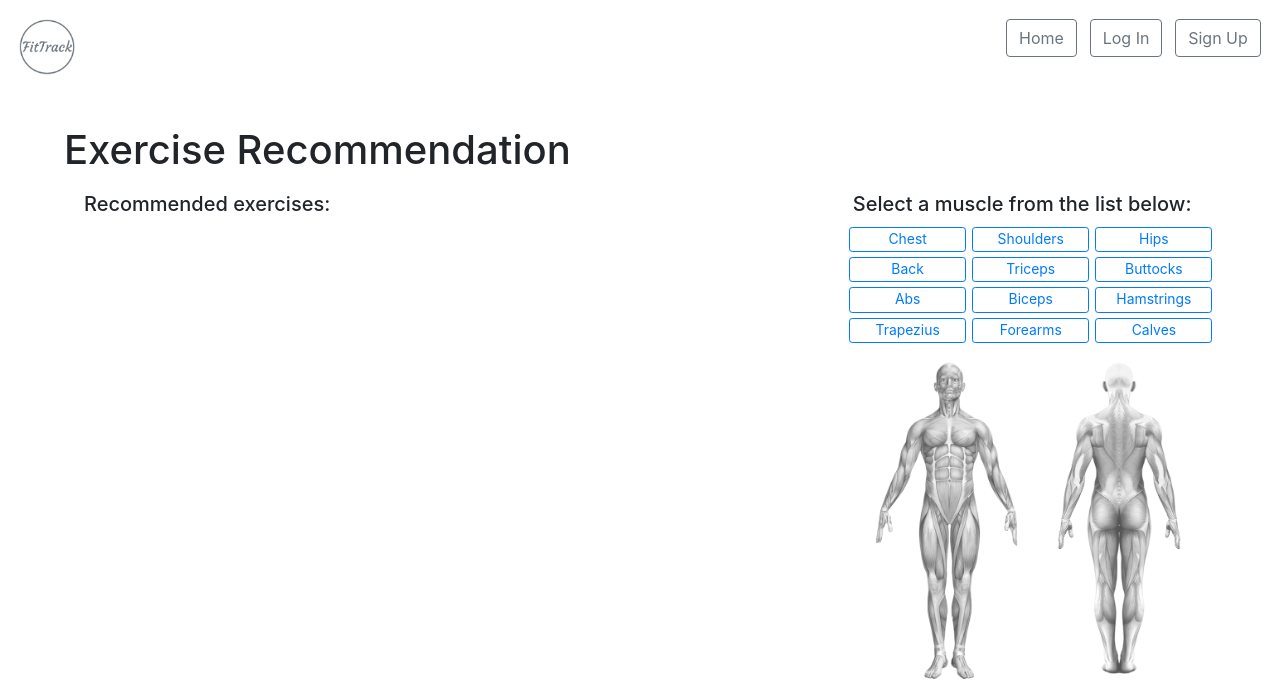
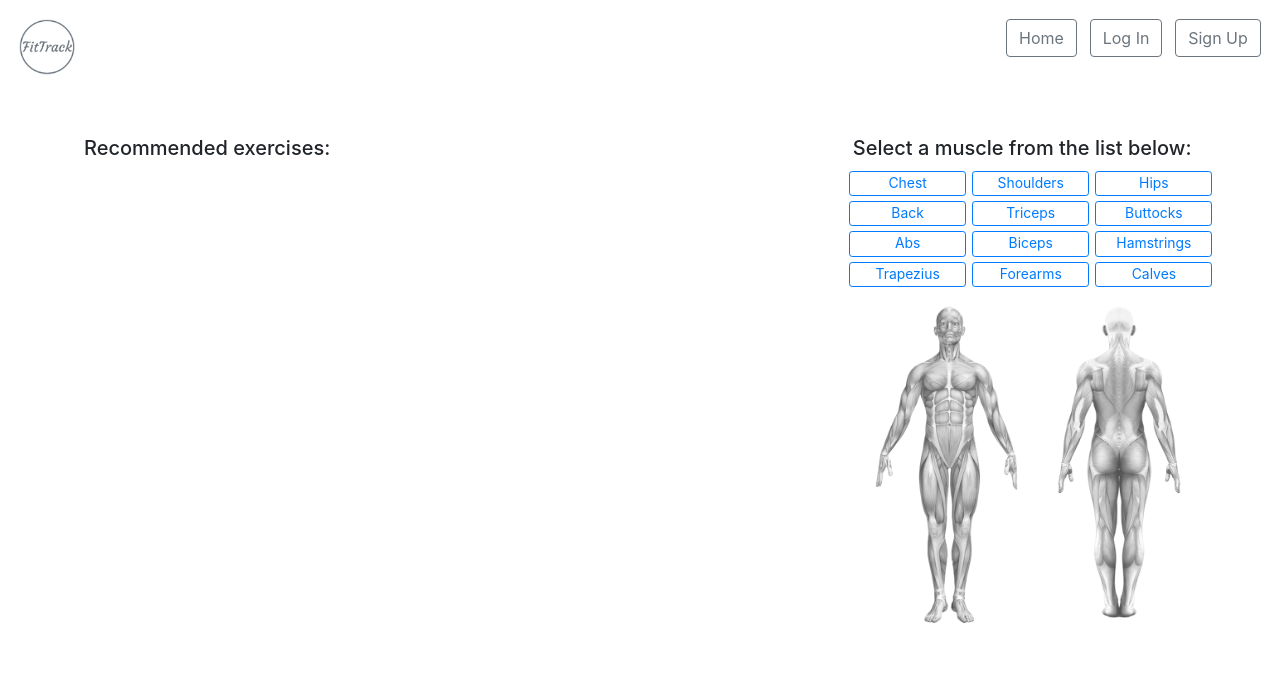
Before and after one commit to Lemetist/ActivityWatch, a Django app: page /exercises/ in a window 1280 px wide. Shown: the top 687 px of the page. After the commit the page ends 623 px from the top, so only its background shows below. Run offline with Django 3.2, Linux system fonts and the light colour scheme; data comes from the database, SQL or seed files in the repository; both versions use the stored data as it was after the commit; parts of the project's set-up code (start-up, migrations or seed data) failed here and were passed over; some libraries are stand-ins or nearby versions.

Commit message:
update branch

```diff
--- a/app/templates/app/exercises.html
+++ b/app/templates/app/exercises.html
@@ -63,7 +63,6 @@
 {% block body %}
 
     <div class="boxes">
-        <h1>Exercise Recommendation</h1>
         <div class="selection-box">
             <h5 style="padding-left: 10px;">Select a muscle from the list below:</h5>
             <div class="muscle-container">
```
Also changed, not shown: db.sqlite3.
